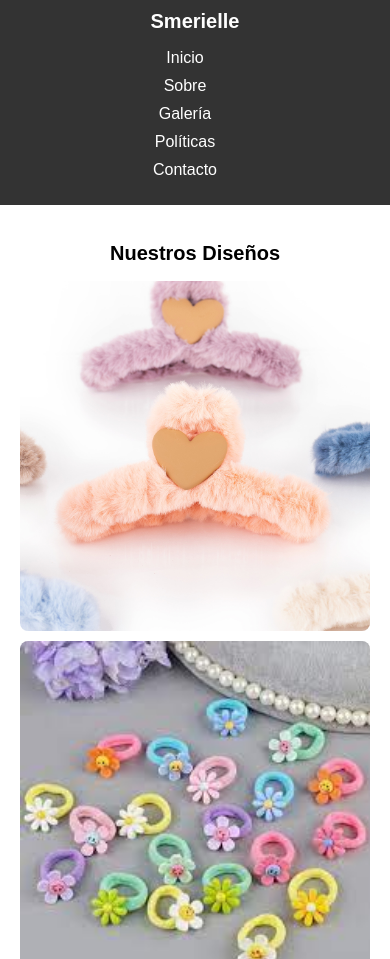
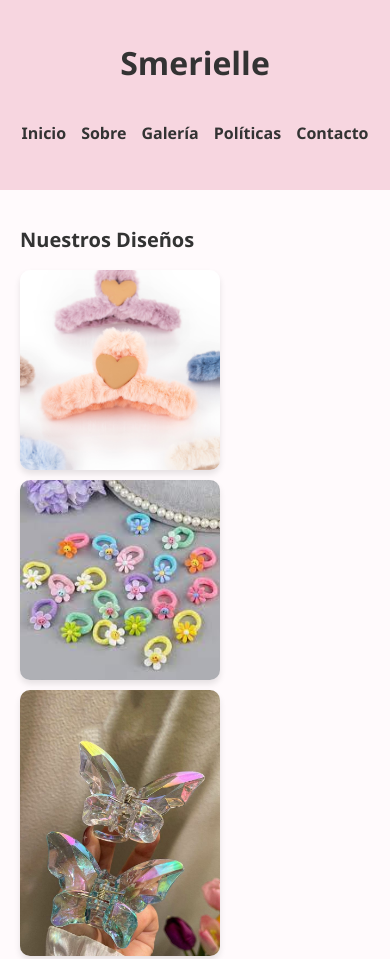
Before and after one commit to Hele-Carrillo/HECL5B25, a plain HTML site: page galeria.html in a window 390 px wide. Shown: the top 959 px of the page. Drawn offline with Linux system fonts and the light colour scheme.

Commit message:
style.css

```diff
--- a/style.css
+++ b/style.css
@@ -1,148 +1,91 @@
 body {
-    font-family: Arial, sans-serif;
+    font-family: 'Segoe UI', sans-serif;
     margin: 0;
     padding: 0;
-    box-sizing: border-box;
-    background-color: #f4f4f4;
+    background: #fffafc;
+    color: #333;
   }
 
   header {
-    background-color: #333;
-    color: #fff;
-    padding: 10px 20px;
+    background: #f7d6e0;
+    padding: 20px;
     text-align: center;
-  }
-h1 {
-  font-size: 24px;
-  margin: 0;
   }
 
   nav ul {
     list-style: none;
     padding: 0;
+    display: flex;
+    justify-content: center;
+    gap: 15px;
   }
 
-nav ul li {
-  display: inline;
-  margin-right: 20px;
-}
-
-nav ul li a {
-  color: white;
+  nav a {
     text-decoration: none;
+    color: #7b2c52;
+    font-weight: bold;
   }
 
   main {
     padding: 20px;
-  background-color: white;
-}
-
-h2 {
-  font-size: 32px;
-  text-align: center;
-}
-
-h3 {
-  font-size: 24px;
-}
-
-ul {
-  padding: 0;
-}
-
-ul li {
-  margin: 5px 0;
+    max-width: 800px;
+    margin: auto;
   }
 
   footer {
     text-align: center;
-  padding: 10px;
-  background-color: #333;
-  color: white;
-  position: relative;
-  bottom: 0;
-  width: 100%;
+    padding: 15px;
+    background: #fce4ec;
+    margin-top: 30px;
   }
 
   .galeria {
-  display: grid;
-  grid-template-columns: repeat(4, 1fr);
+    display: flex;
+    gap: 10px;
+    flex-wrap: wrap;
+  }
+
+  .galeria img {
+    width: 200px;
+    height: auto;
+    border-radius: 10px;
+    box-shadow: 0 4px 6px rgba(0,0,0,0.1);
+  }
+
+  header {
+    display: flex;
+    flex-direction: column;
+    align-items: center;
+    text-align: center;
+  }
+
+  .logo-container {
+    display: flex;
+    align-items: center;
+    justify-content: center;
+    gap: 10px;
+    margin-bottom: 10px;
+  }
+
+  .logo {
+    width: 200px;
+    height: auto;
+  }
+
+  header nav ul {
+    list-style: none;
+    padding: 0;
+    display: flex;
     gap: 15px;
   }
 
-.galeria img {
-  width: 100%;
-  height: auto;
-  border-radius: 8px;
+  header nav a {
+    text-decoration: none;
+    color: #333;
+    font-weight: bold;
   }
 
-/* Formularios */
-form {
-  margin-top: 20px;
-}
-
-input, textarea {
-  width: 100%;
-  padding: 10px;
-  margin-bottom: 10px;
-  border: 1px solid #ccc;
-  border-radius: 4px;
-}
-
-input[type="submit"] {
-  background-color: #333;
-  color: white;
-  border: none;
-  cursor: pointer;
-}
-
-input[type="submit"]:hover {
-  background-color: #555;
-}
-
-@media screen and (max-width: 768px) {
-  h1 {
-    font-size: 20px;
-  }
-
-  h2 {
-    font-size: 24px;
-  }
-
-  h3 {
-    font-size: 20px;
-  }
-
-  nav ul li {
-    display: block;
-    margin-bottom: 10px;
-    text-align: center;
-  }
-
-  .galeria {
-    display: grid;
-    grid-template-columns: repeat(2, 1fr);
-    gap: 10px;
-  }
-
-  .galeria img {
-    width: 100%;
-    height: auto;
-  }
-
-  form {
-    display: block;
-    width: 100%;
-  }
-
-  input, textarea {
-    width: 100%;
-    padding: 10px;
-    margin-bottom: 10px;
-  }
-}
-
-@media screen and (max-width: 480px) {
+@media (max-width: 850px) {
   h2 {
     font-size: 20px;
   }
@@ -173,3 +116,8 @@ input[type="submit"]:hover {
     padding: 12px;
   }
 }
+@media (max-width:500px){
+    .desplegable{
+        width: 100%;
+        height: 100vh;
+        font-size: 1.6rem;}}
```
Lines whose indentation alone changed are shown as unchanged.
